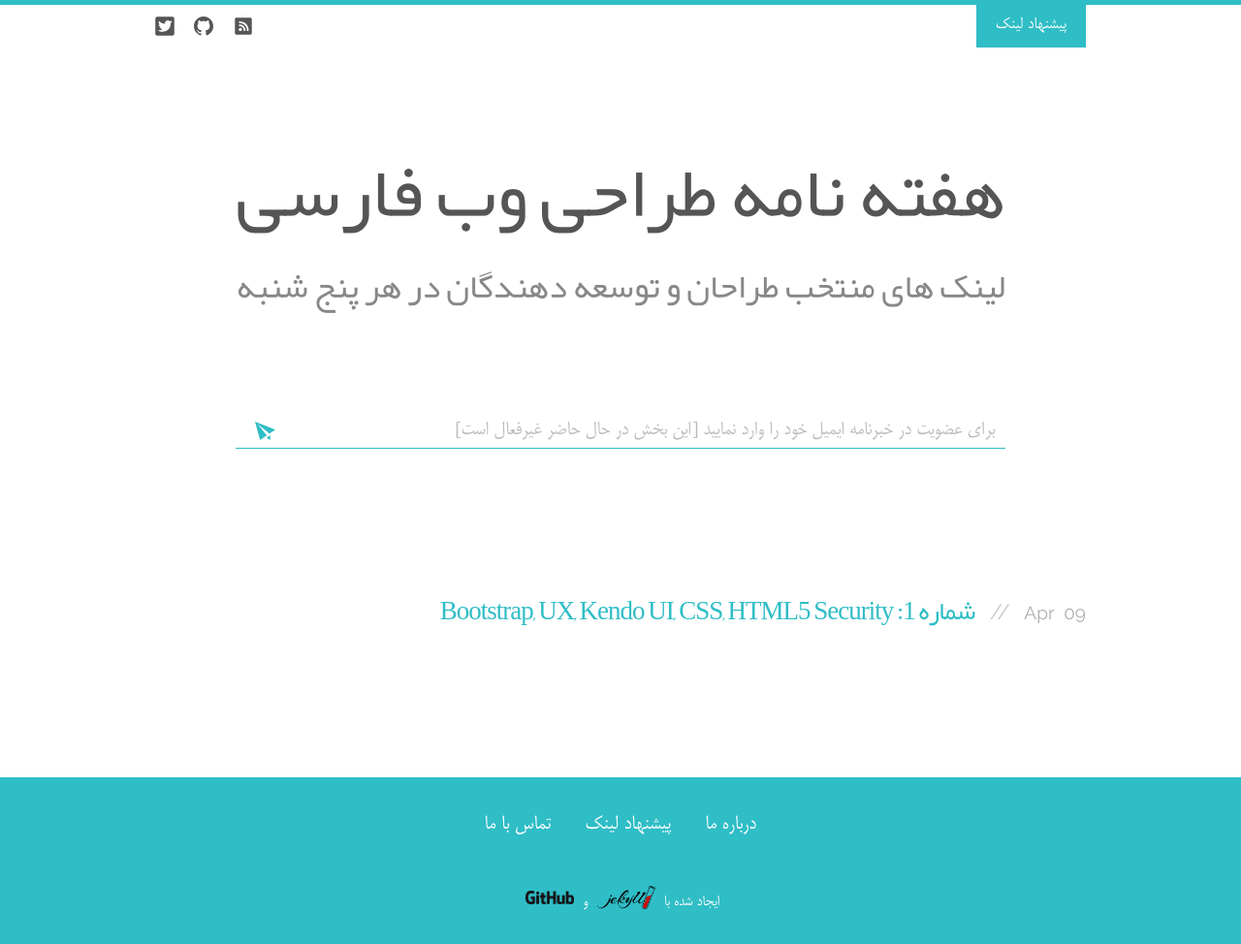
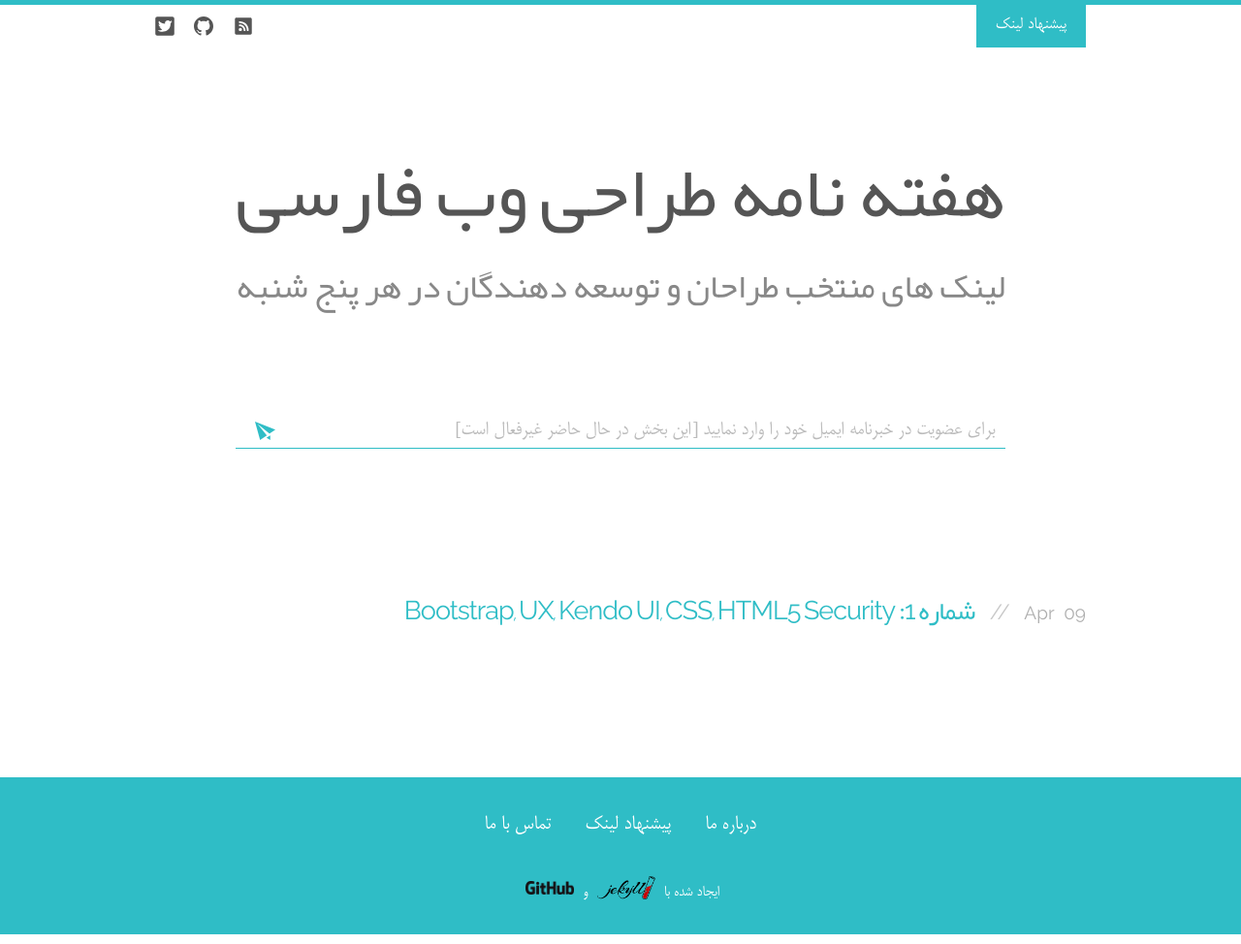
Before and after one commit to reyhoun/ui.toread, a Jekyll site: the page built from index.html, in a window 1280 px wide. Shown: the whole page at 97% size. Built offline with Jekyll 4.4.1, drawn with Linux system fonts in a browser that asks for light colours.

Commit message:
Fix: English Headers Font Family

```diff
--- a/_sass/app.scss
+++ b/_sass/app.scss
@@ -183,6 +183,10 @@
   padding: 0;
   list-style-type: none;
   margin-bottom: 150px;
+
+  li {
+    margin-bottom: 2.0rem;
+  }
 }
 
 .news-list__date {
--- a/_sass/skeleton.scss
+++ b/_sass/skeleton.scss
@@ -134,7 +134,7 @@
 h1, h2, h3, h4, h5, h6 {
   margin-top: 4rem;
   margin-bottom: 2rem;
-  font-family: 'WYekan';
+  font-family: 'WYekan',"Raleway";
   font-weight: 300; }
 h1 { font-size: 3.5rem; line-height: 1.2;  letter-spacing: -.1rem;}
 h2 { font-size: 3.0rem; line-height: 1.25; letter-spacing: -.1rem; }
@@ -304,7 +304,7 @@
   margin: 1.5rem 0 1.5rem 3rem;
   font-size: 90%; }
 li {
-  margin-bottom: 2.0rem; }
+  margin-bottom: 1.0rem; }
 
 
 /* Code
```
